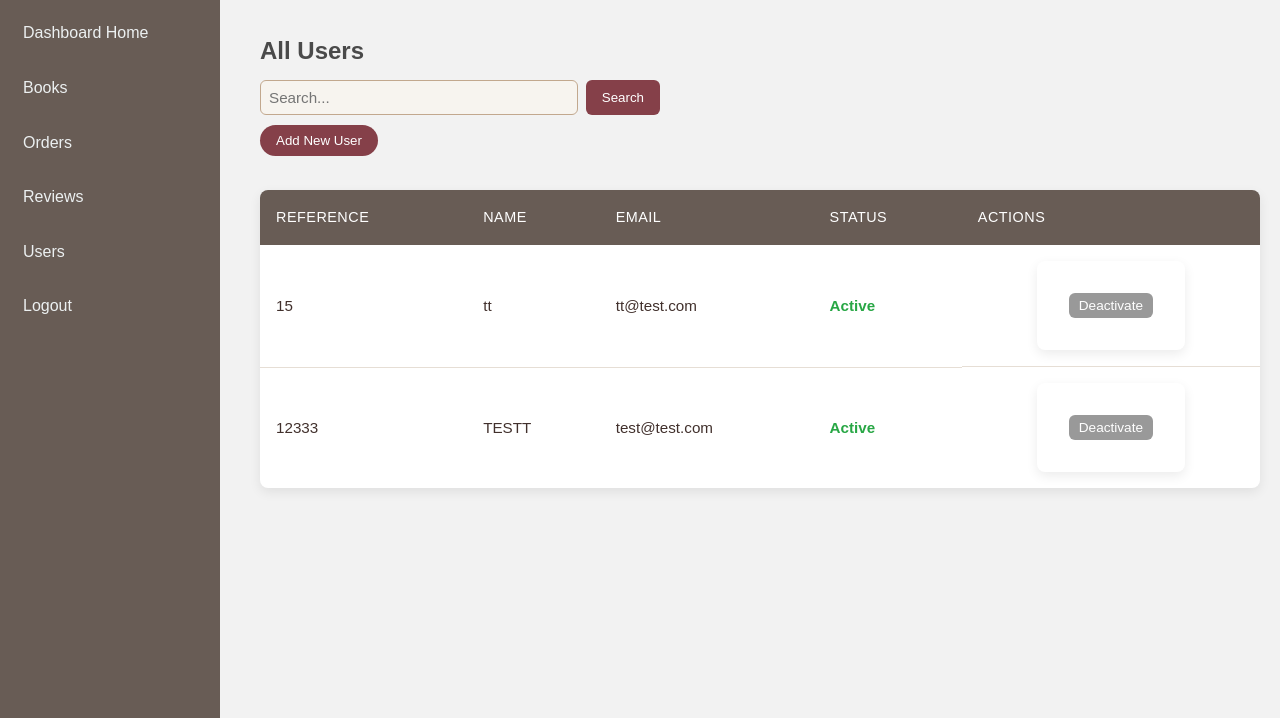
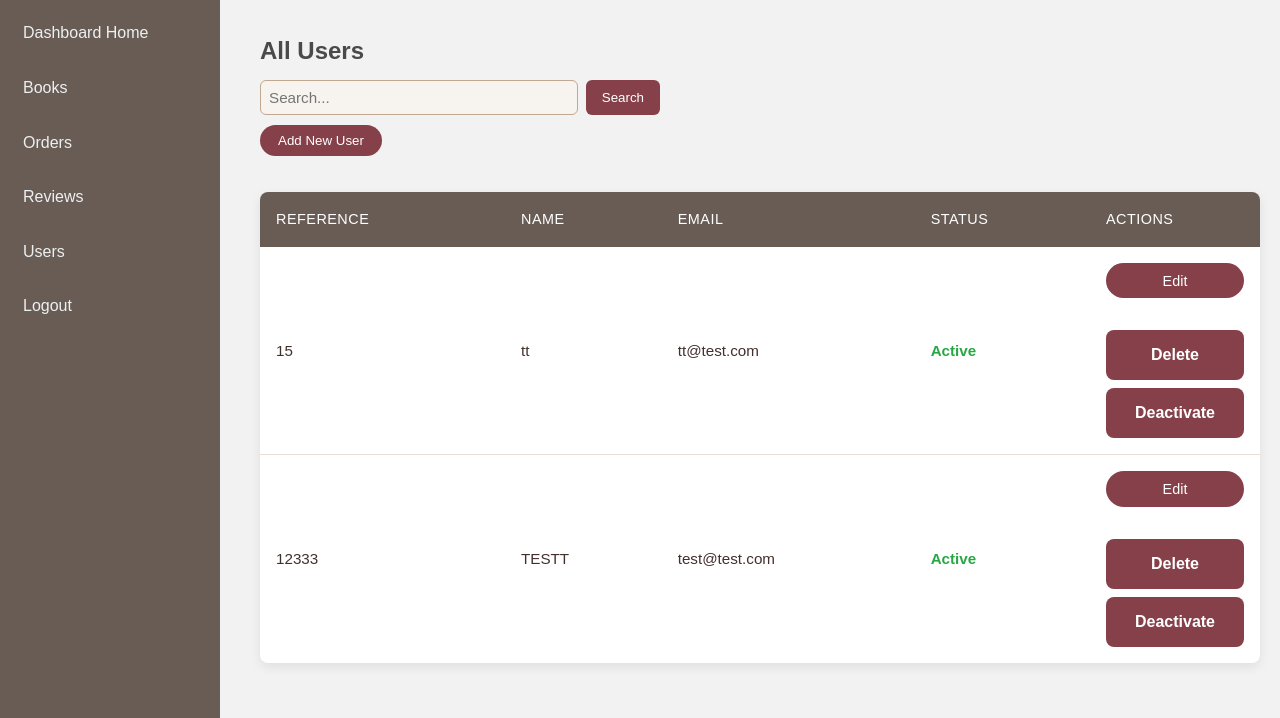
Before and after one commit to TBA-Nesrine/ADVANCED-PROGRAMMING, a Django app: page /dashboard/users/ in a window 1280 px wide. Shown: the part 82-800 px from the top of the page. Run offline with Django 5.2, Linux system fonts and the light colour scheme; data comes from the database, SQL or seed files in the repository; both versions use the stored data as it was after the commit.

Commit message:
added the delete and edit functions for both users and books +fixed the styling

```diff
--- a/library_app/static/CSS/admin.css
+++ b/library_app/static/CSS/admin.css
@@ -258,7 +258,8 @@ span[style*="color:red"] {
 }
 
 /* Forms */
-form[method="POST"] {
+/* POST forms ONLY for real pages (not table actions) */
+form[method="POST"]:not(.table-form) {
     background: var(--admin-white);
     padding: 2rem;
     border-radius: var(--admin-radius);
@@ -266,6 +267,35 @@ form[method="POST"] {
     max-width: 600px;
     margin: 0 auto;
 }
+
+/* Inline table forms (Delete / Activate / etc) */
+.table-form {
+    background: none !important;
+    padding: 0 !important;
+    box-shadow: none !important;
+    max-width: none !important;
+    margin: 0 !important;
+    display: inline;
+}
+
+/* Unified admin action button */
+.action-btn {
+    width: 100%;
+    padding: 0.6rem 0;
+    background: var(--admin-primary); /* Changed from #6b8e95 to match your theme */
+    color: white;
+    border: none;
+    border-radius: 999px;
+    cursor: pointer;
+    font-size: 0.9rem;
+    font-weight: 500;
+    transition: all 0.25s ease;
+}
+
+.action-btn:hover {
+    background: var(--admin-primary-dark);
+}
+
 
 form[method="POST"] input,
 form[method="POST"] textarea,
@@ -456,4 +486,10 @@ p[style*="color:red"] {
         padding: 0.75rem;
         font-size: 0.85rem;
     }
+
+
+
+
+
+
 }
--- a/library_app/templates/library_app/admin_users.html
+++ b/library_app/templates/library_app/admin_users.html
@@ -15,9 +15,8 @@
     </button>
 </form>
 
-<!-- Add New User button just above the table, left-aligned -->
-<a href="{% url 'admin_add_user' %}" style="display:inline-block; margin-bottom:10px;">
-    <button style="background:#854049; color:white; padding:8px 16px; border:none; border-radius:20px;">
+<a href="{% url 'admin_add_user' %}" style="display:inline-block; margin-bottom:12px;">
+    <button style="background:#854049; color:white; padding:8px 18px; border:none; border-radius:20px;">
         Add New User
     </button>
 </a>
@@ -29,7 +28,7 @@
             <th>Name</th>
             <th>Email</th>
             <th>Status</th>
-            <th>Actions</th>
+            <th style="width:170px;">Actions</th>
         </tr>
     </thead>
 
@@ -47,26 +46,45 @@
                 {% endif %}
             </td>
 
-            <td style="display:flex; gap:10px;">
+            <td>
+                <div style="display:flex; flex-direction:column; gap:8px;">
+
+                    <!-- EDIT -->
+                    <a href="{% url 'admin_edit_user' u.user.id %}" style="text-decoration:none;">
+                        <button class="action-btn">
+                            Edit
+                        </button>
+                    </a>
+
+                    <!-- DELETE -->
+                    <form method="POST" action="{% url 'admin_delete_user' u.user.id %}" style="margin:0;" class="table-form">
+                        {% csrf_token %}
+                        <button type="submit" class="action-btn"
+                            onclick="return confirm('Are you sure you want to delete this user?');">
+                            Delete
+                        </button>
+                    </form>
+
+                    <!-- ACTIVATE / DEACTIVATE -->
                     {% if u.reference_id %}
                         {% if u.active %}
-                        <form method="POST" action="{% url 'deactivate_user' u.reference_id %}">
+                            <form method="POST" action="{% url 'deactivate_user' u.reference_id %}" style="margin:0;" class="table-form">
                                 {% csrf_token %}
-                            <button style="background:#999; color:white; border:none; padding:5px 10px; border-radius:6px;">
+                                <button type="submit" class="action-btn">
                                     Deactivate
                                 </button>
                             </form>
                         {% else %}
-                        <form method="POST" action="{% url 'activate_user' u.reference_id %}">
+                            <form method="POST" action="{% url 'activate_user' u.reference_id %}" style="margin:0;" class="table-form">
                                 {% csrf_token %}
-                            <button style="background:#854049; color:white; border:none; padding:5px 10px; border-radius:6px;">
+                                <button type="submit" class="action-btn">
                                     Activate
                                 </button>
                             </form>
                         {% endif %}
-                {% else %}
-                    <span style="color:red;">No reference ID</span>
                     {% endif %}
+
+                </div>
             </td>
         </tr>
     {% empty %}
--- a/library_app/urls.py
+++ b/library_app/urls.py
@@ -4,8 +4,6 @@ from . import views
 
 from django.conf import settings
 from django.conf.urls.static import static
-
-
 
 
 urlpatterns = [
@@ -31,43 +29,54 @@ urlpatterns = [
     # ADMIN DASHBOARD
     # =====================
     path('dashboard/home/', views.admin_home, name='admin_home'),
+
+    # -------- BOOKS --------
     path('dashboard/books/', views.admin_books, name='admin_books'),
     path('dashboard/books/add/', views.admin_add_book_view, name='admin_add_book'),
+    path('dashboard/books/edit/<int:book_id>/', views.admin_update_book_view, name='admin_edit_book'),
+    path('dashboard/books/update/<int:book_id>/', views.admin_update_book_view, name='admin_update_book'),
     path('dashboard/books/delete/<int:book_id>/', views.admin_delete_book_view, name='admin_delete_book'),
+
+    # -------- USERS --------
+    path('dashboard/users/', views.admin_users_view, name='admin_users'),
+    path('dashboard/users/add/', views.admin_add_user_view, name='admin_add_user'),
+    path('dashboard/users/edit/<int:user_id>/', views.admin_update_user_view, name='admin_edit_user'),
+    path('dashboard/users/delete/<int:user_id>/', views.admin_delete_user_view, name='admin_delete_user'),
+
+    # Activate / Deactivate users (USING ID)
+    path('dashboard/users/activate/<int:user_id>/', views.activate_user_view, name='activate_user'),
+    path('dashboard/users/deactivate/<int:user_id>/', views.deactivate_user_view, name='deactivate_user'),
+    path('dashboard/users/update/<int:user_id>/', views.admin_update_user_view, name='admin_update_user'),
+    # -------- ORDERS --------
     path('dashboard/orders/', views.admin_orders_view, name='admin_orders'),
+    path('dashboard/orders/accept/<int:order_id>/', views.admin_accept_order, name='admin_accept_order'),
+    path('dashboard/orders/refuse/<int:order_id>/', views.admin_refuse_order, name='admin_refuse_order'),
+
+    # -------- REVIEWS --------
     path('dashboard/reviews/', views.admin_reviews_view, name='admin_reviews'),
 
-    path('dashboard/users/', views.admin_users_view, name='admin_users'),
-    path('dashboard/users/add/', views.admin_add_user_view, name='admin_add_user'),
-
-    # 🔥 FIXED → USING ID
-    path('dashboard/users/activate/<int:user_id>/', views.activate_user_view, name='activate_user'),
-    path('dashboard/users/deactivate/<int:user_id>/', views.deactivate_user_view, name='deactivate_user'),
-    # Admin order actions
-path('dashboard/orders/accept/<int:order_id>/', views.admin_accept_order, name='admin_accept_order'),
-path('dashboard/orders/refuse/<int:order_id>/', views.admin_refuse_order, name='admin_refuse_order'),
-
     # =====================
-    # USER
+    # USER SIDE
     # =====================
     path('user/home/', views.user_home, name='user_home'),
-path('user/books/', views.user_books_view, name='user_books'),
-path('user/borrow/', views.borrow_book, name='user_borrow_book'),
-path('user/mybag/', views.user_mybag_view, name='user_mybag'),
-path('user/notes/', views.user_note_view, name='user_note'),
-path('user/contact/', views.user_contactus, name='user_contactus'),
-path('user/settings/', views.user_settings, name='user_settings'),
-path('user/profile/', views.user_profile_view, name='user_profile'),
-path('user/profile/edit/', views.edit_profile_view, name='edit_profile'),
-path('user/change-password/', views.change_password_view, name='change_password'),
-path('user/cancel/', views.cancel_order, name='user_cancel_order'),
+    path('user/books/', views.user_books_view, name='user_books'),
+    path('user/borrow/', views.borrow_book, name='user_borrow_book'),
+    path('user/mybag/', views.user_mybag_view, name='user_mybag'),
+    path('user/notes/', views.user_note_view, name='user_note'),
+    path('user/contact/', views.user_contactus, name='user_contactus'),
+    path('user/settings/', views.user_settings, name='user_settings'),
+    path('user/profile/', views.user_profile_view, name='user_profile'),
+    path('user/profile/edit/', views.edit_profile_view, name='edit_profile'),
+    path('user/change-password/', views.change_password_view, name='change_password'),
+    path('user/cancel/', views.cancel_order, name='user_cancel_order'),
 
-# Read / return / review routes
-path('user/read-books/', views.read_books, name='read_books'),
-path('user/history/', views.reading_history, name='reading_history'),
-path('user/return/<int:order_id>/', views.return_book, name='return_book'),
-path('user/review/<int:book_id>/', views.add_review, name='add_review'),
+    # -------- USER ACTIONS --------
+    path('user/read-books/', views.read_books, name='read_books'),
+    path('user/history/', views.reading_history, name='reading_history'),
+    path('user/return/<int:order_id>/', views.return_book, name='return_book'),
+    path('user/review/<int:book_id>/', views.add_review, name='add_review'),
 ]
+
 
 if settings.DEBUG:
     urlpatterns += static(
--- a/library_app/views.py
+++ b/library_app/views.py
@@ -263,6 +263,78 @@ def deactivate_user_view(request, user_id):
 
     deactivate_user(api_request, user_id)
     return redirect("admin_users")
+
+
+
+
+from rest_framework.test import APIRequestFactory
+from django.contrib.auth.decorators import login_required
+from django.shortcuts import render, redirect, get_object_or_404
+from django.contrib.auth.models import User
+
+@login_required
+def admin_update_user_view(request, user_id):
+    user = get_object_or_404(User, id=user_id)
+
+    if request.method == "POST":
+        user.username = request.POST.get("username")
+        user.email = request.POST.get("email")
+        user.is_active = request.POST.get("is_active") == "on"
+        user.save()
+
+        return redirect("admin_users")
+
+    return render(request, "library_app/admin_edit_user.html", {
+        "user": user
+    })
+
+
+
+@login_required
+def admin_delete_user_view(request, user_id):
+    factory = APIRequestFactory()
+    api_request = factory.delete(f"/admin/users/delete/{user_id}/")
+    api_request.user = request.user
+
+    admin_delete_user(api_request, user_id)
+
+    return redirect("admin_users")
+
+
+
+@login_required
+def admin_update_book_view(request, book_id):
+    book = get_object_or_404(Book, id=book_id)
+
+    if request.method == "POST":
+        factory = APIRequestFactory()
+
+        api_request = factory.patch(
+            f"/admin/books/update/{book_id}/",
+            data={
+                "title": request.POST.get("title"),
+                "author": request.POST.get("author"),
+                "quantity": request.POST.get("quantity"),
+                "description": request.POST.get("description"),
+                "genres": request.POST.getlist("genres"),
+            },
+            format="multipart"
+        )
+
+        if request.FILES.get("image"):
+            api_request.FILES["image"] = request.FILES.get("image")
+
+        api_request.user = request.user
+
+        admin_update_book(api_request, book_id)
+
+        return redirect("admin_books")
+
+    return render(request, "library_app/admin_edit_book.html", {
+        "book": book,
+        "genres": Genre.objects.all()
+    })
+
 
 
 # =========================
```
Also changed, not shown: library_app/api/admin.py (+16 -1 lines), library_app/templates/library_app/admin_books.html (+58 -13 lines), library_app/templates/library_app/admin_edit_book.html (added, +101 -0 lines), library_app/templates/library_app/admin_edit_user.html (added, +45 -0 lines), db.sqlite3. Lines whose indentation alone changed are shown as unchanged.
